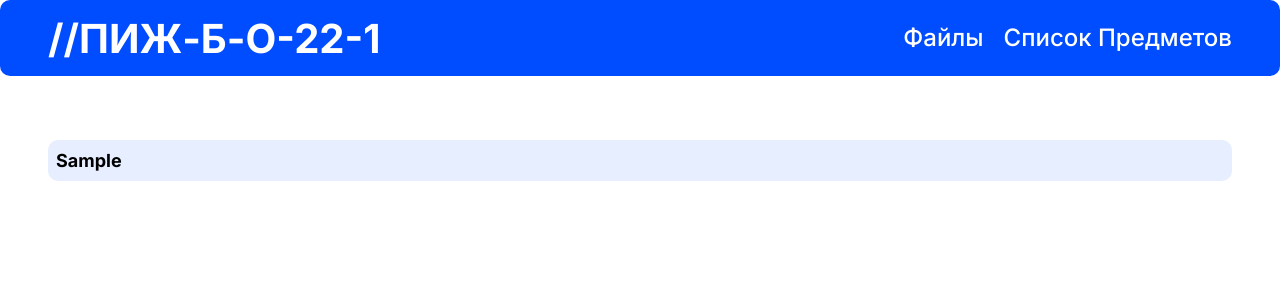
After one commit to NeTRooo/pj-b-o-22-1, a Django app: template pj/main_page/templates/main_page/files.html in a window 1280 px wide. The commit adds this page. Shown: the top 300 px of the page. Run offline with Django 3.2, Linux system fonts and the light colour scheme; the template is opened without the code that fills it: most values are stand-ins (such as "Sample title", 1, 10 or a date in 2020).

Commit message:
пасты не будет

```diff
--- a/pj/main_page/static/main_page/css/style.css
+++ b/pj/main_page/static/main_page/css/style.css
@@ -34,5 +34,8 @@
 .nav{display:flex;flex-direction:row;justify-content:space-between;align-items:center;padding-left:48px;padding-right:48px;background-color:var(--BG_2);z-index:2;height:76px;border-radius:10px;color:var(--TC_0);}
 .content{margin-top:32px;margin-left:48px;margin-right:48px;}
 .nav .other a,.nav .logo a p{cursor:pointer;}
+.other.a.border-style{border:10px;}
 /* disciplines */
 .schedule_left{height:50%;width:25%;color:var(--TC_2);border-radius:10px 0px 0px 10px;}
+
+.hui{margin-right: 16px;}
--- a/pj/main_page/templates/main_page/disciplines.html
+++ b/pj/main_page/templates/main_page/disciplines.html
@@ -16,6 +16,7 @@
         <div class="schedule_item"><a href="/disciplines/culture_and_communication/" class="h5">Инклюзивная культура и коммуникация (Модульная дисциплина)</a></div>
         <div class="schedule_item"><a href="/disciplines/history/" class="h5">Всеобщая история</a></div>
         <div class="schedule_item"><a href="/disciplines/matan/" class="h5">Математический анализ</a></div>
+        <div class="schedule_item"><a href="/disciplines/ITP/" class="h5">Информационные технологии и программирование</a></div>
         <div class="schedule_item"><a href="/disciplines/practice/" class="h5">Ознакомительная практика</a></div>
         <div class="schedule_item"><a href="/disciplines/zakon/" class="h5">Правоведение (Модульная дисциплина)</a></div>
         <div class="schedule_item"><a href="/disciplines/prof_communications_ru/" class="h5">Практика профессиональной коммуникации на русском языке</a></div>
--- /dev/null
+++ b/pj/main_page/templates/main_page/files.html
@@ -0,0 +1,21 @@
+{% extends 'main_page/shablon.html' %}
+{% load static %}
+
+{% block title %}Предметы | ПИЖ{% endblock  %}
+
+{% block styles %}
+    <link rel="stylesheet" href="{% static 'main_page/css/disciplines.css' %}">
+{% endblock %}
+
+{% block content %}
+    <div class="schedule">
+        {% for homework_actual in homework %}
+                    <div id="actual_{{ homework_actual.id }}" class="hidden">
+                        <p class="h6">{{ homework_actual.actual_homework }}</p>
+                        {% if homework_actual.actual_file.name %}
+                        <a class="h5" href="{{ homework_actual.actual_file.url }}">>>Прикреплённый файл<<</a>
+                        {% endif %}
+                    </div>
+                {% endfor %}
+    </div>
+{% endblock %}
--- a/pj/main_page/templates/main_page/shablon.html
+++ b/pj/main_page/templates/main_page/shablon.html
@@ -21,6 +21,7 @@
             </a>
         </div>
         <div class="other">
+            <a href="/files/" class="h5 hui">Файлы</a>
             <a href="/disciplines/" class="h5">Список Предметов</a>
         </div>
     </div>
--- a/pj/main_page/urls.py
+++ b/pj/main_page/urls.py
@@ -6,4 +6,5 @@
     path('', views.main_home, name='main_page'),
     re_path('^disciplines/(?P<discipline>.+)/$', views.discipline_page, name='discipline_page'),
     path('disciplines/', views.disciplines, name='disciplines'),
+    path('files/', views.files, name='files'),
 ]
--- a/pj/main_page/views.py
+++ b/pj/main_page/views.py
@@ -20,3 +20,7 @@
     if not homework_db:
         homework_db = DisciplineHomeWork.objects.filter(eng_discipline='test')
     return render(request, 'main_page/discipline_page.html', {"discipline":discipline_db,"homework":homework_db})
+
+def files(request):
+    homework_db = DisciplineHomeWork.objects.all()
+    return render(request, 'main_page/files.html', {"homework":homework_db})
```
Also changed, not shown: pj/db.sqlite3, pj/main_page/static/main_page/css/main.css (line endings or trailing spaces).
